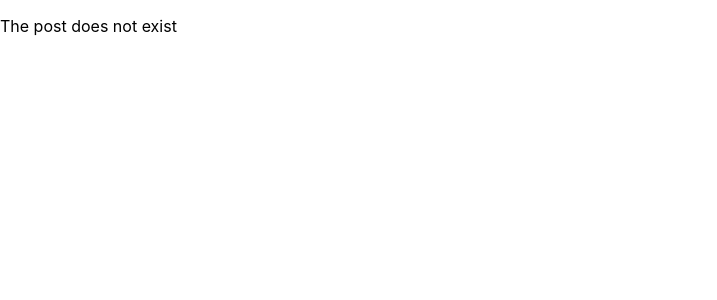
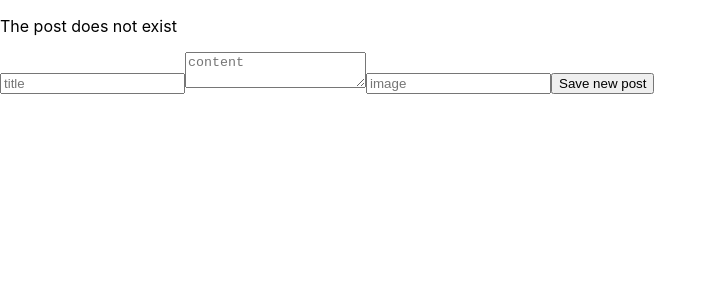
Before and after one commit to conchaasensio/wefox-react-app, a React (Create React App) app: page /detail/1 in a window 1280 px wide. Shown: the top 300 px of the page, without its empty margins (0-717 px from the left). Built offline with nearby package versions, Linux system fonts and the light colour scheme; no server answers.

Commit message:
Add form to create new post

```diff
--- a/src/App.tsx
+++ b/src/App.tsx
@@ -4,6 +4,7 @@ import './App.css';
 import axios from 'axios';
 import PostList from './components/PostList';
 import PostDetail from './components/PostDetail';
+import Form from './components/Form';
 
 interface Post {
   id: number;
@@ -14,6 +15,7 @@ interface Post {
 
 function App() {
   const [posts, setPosts] = useState<Array<Post>>([]);
+
   const fetchPosts = () => {
     const response = axios.get('http://localhost:3000/api/v1/posts').then((response) => {
       setPosts(response.data);
@@ -23,6 +25,7 @@ function App() {
   useEffect(() => {
     fetchPosts();
   }, []);
+
   const removePost = (id: number) => {
     setPosts(
       posts.filter((post: any) => {
@@ -37,6 +40,7 @@ function App() {
         <Route path="/" element={<PostList posts={posts} onRemove={removePost} />} />
         <Route path="/detail/:id" element={<PostDetail posts={posts} />} />
       </Routes>
+      <Form />
     </BrowserRouter>
   );
 }
--- /dev/null
+++ b/src/components/Form.tsx
@@ -0,0 +1,44 @@
+import axios from 'axios';
+import { useState } from 'react';
+
+interface FormState {
+  title: string;
+  content: string;
+  lat: string;
+  long: string;
+  image_url: string;
+}
+
+const Form = () => {
+  const [inputValues, setInputValues] = useState<FormState>({
+    title: '',
+    content: '',
+    lat: '',
+    long: '',
+    image_url: '',
+  });
+  const handleSubmit = (event: React.FormEvent<HTMLFormElement>) => {
+    event.preventDefault();
+    axios.post('http://localhost:3000/api/v1/posts', inputValues).then((response) => {});
+  };
+
+  const handleChange = (event: React.ChangeEvent<HTMLInputElement | HTMLTextAreaElement>) => {
+    setInputValues({
+      ...inputValues,
+      [event.target.name]: event.target.value,
+    });
+  };
+
+  return (
+    <div>
+      <form onSubmit={handleSubmit}>
+        <input onChange={handleChange} value={inputValues.title} type="text" name="title" placeholder="title" />
+        <textarea onChange={handleChange} value={inputValues.content} name="content" placeholder="content" />
+        <input onChange={handleChange} value={inputValues.image_url} name="image_url" placeholder="image" />
+        <button>Save new post</button>
+      </form>
+    </div>
+  );
+};
+
+export default Form;
```
